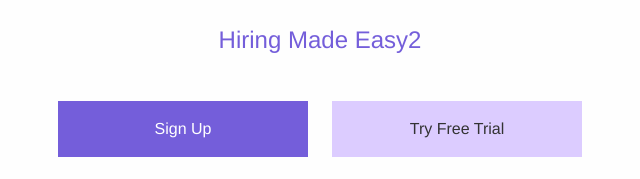
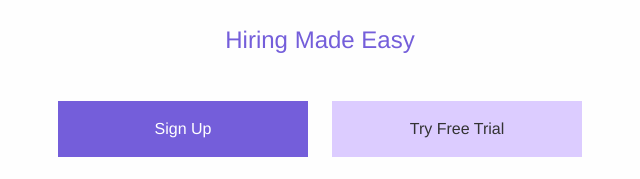
Before and after one commit to dduggal5188/Dduggal5188.github.io, a plain HTML site: page index.html in a window 1280 px wide. Shown: the part 488-667 px from the top of the page, 320-960 px from the left. Drawn offline with Linux system fonts and the light colour scheme.

Commit message:
second commit

```diff
--- a/index.html
+++ b/index.html
@@ -37,7 +37,7 @@
         </figure>
 
         <h1>JOBSESS</h1>
-        <p id="para1">Hiring Made Easy2</p>
+        <p id="para1">Hiring Made Easy</p>
 
         <section class="center-buttons">
           <!-- Responsive Grid for Buttons -->
```
